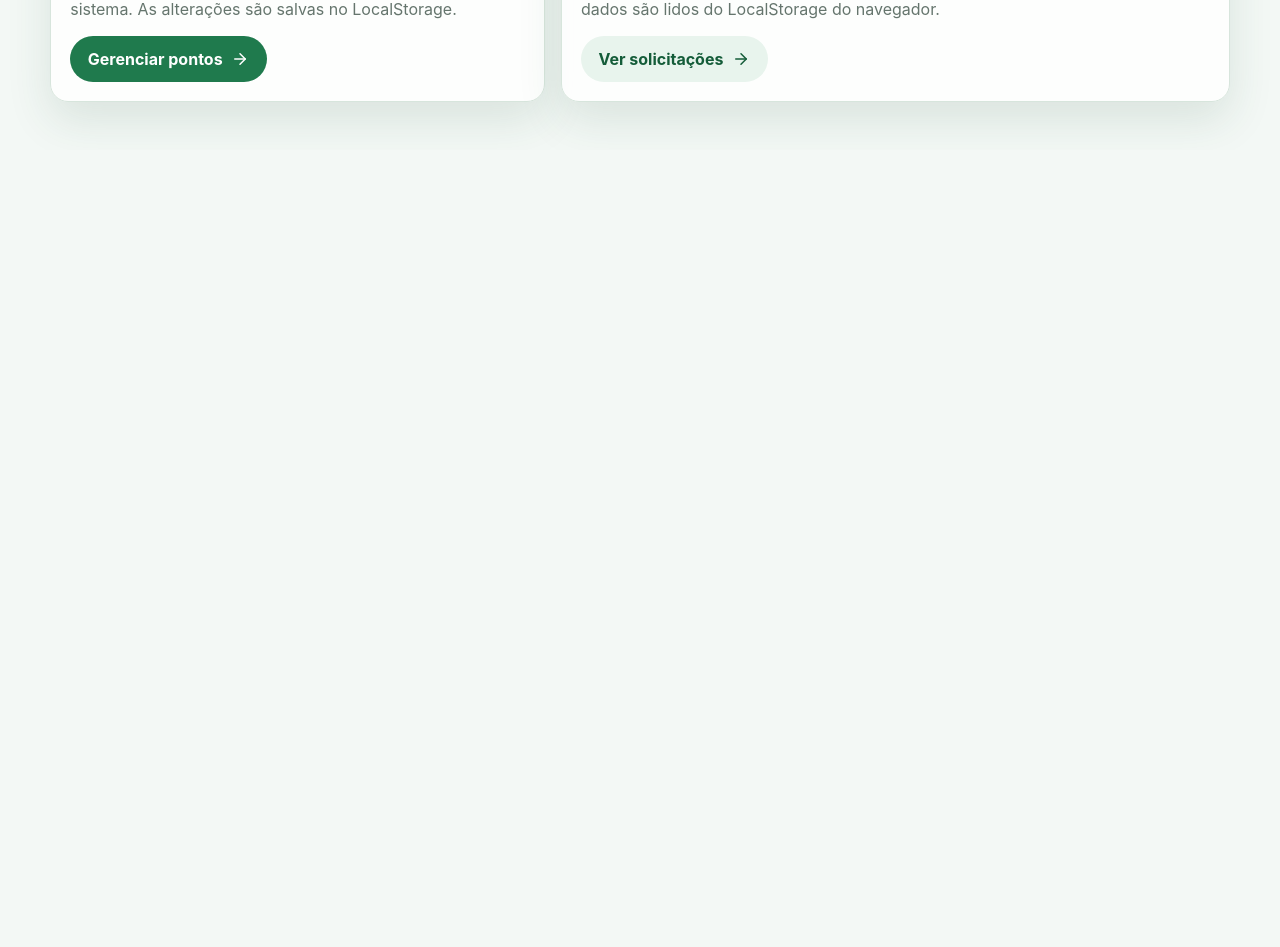
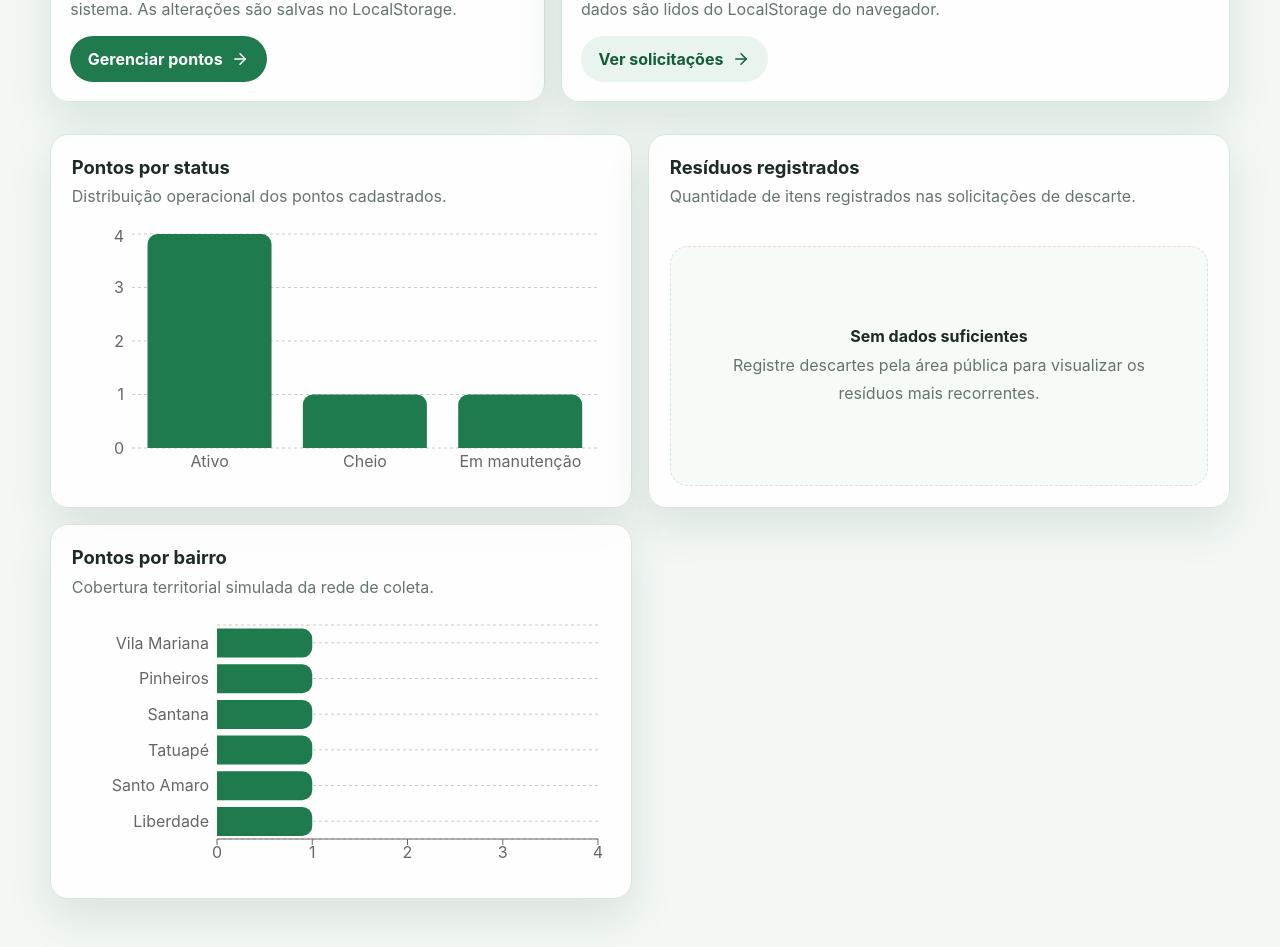
Before and after one commit to FelipeHolandaNovelino/ecoponto-sp, a React (Vite) app: page /admin in a window 1280 px wide. Shown: the part 680-1627 px from the top of the page. Before the commit the page ends 830 px from the top, so only its background shows below. Built offline with nearby package versions, Linux system fonts and the light colour scheme.

Commit message:
feat: adiciona dashboard com graficos de barras

```diff
--- /dev/null
+++ b/src/features/dashboard/components/DashboardBarChart.jsx
@@ -0,0 +1,99 @@
+import {
+  Bar,
+  BarChart,
+  CartesianGrid,
+  ResponsiveContainer,
+  Tooltip,
+  XAxis,
+  YAxis,
+} from "recharts";
+
+/**
+ * Formata números no padrão brasileiro para melhorar a leitura dos tooltips.
+ */
+function formatNumber(value) {
+  return new Intl.NumberFormat("pt-BR").format(Number(value) || 0);
+}
+
+/**
+ * Componente reutilizável para gráficos de barras do dashboard.
+ *
+ * O projeto evita gráfico de pizza por decisão visual e usa barras porque elas
+ * facilitam comparação direta entre categorias, status e bairros.
+ */
+export function DashboardBarChart({
+  title,
+  description,
+  data,
+  labelKey,
+  dataKey,
+  valueLabel,
+  emptyMessage,
+  layout = "horizontal",
+}) {
+  const hasData = data.some((item) => Number(item[dataKey]) > 0);
+  const isHorizontalBar = layout === "vertical";
+
+  return (
+    <article className="dashboard-chart-card">
+      <div className="dashboard-chart-header">
+        <h2>{title}</h2>
+        <p>{description}</p>
+      </div>
+
+      {hasData ? (
+        <div className="dashboard-chart-wrapper">
+          <ResponsiveContainer width="100%" height="100%">
+            <BarChart
+              data={data}
+              layout={isHorizontalBar ? "vertical" : "horizontal"}
+              margin={{
+                top: 8,
+                right: 12,
+                bottom: 8,
+                left: isHorizontalBar ? 20 : 0,
+              }}
+            >
+              <CartesianGrid strokeDasharray="3 3" vertical={false} />
+
+              {isHorizontalBar ? (
+                <>
+                  <XAxis type="number" allowDecimals={false} />
+                  <YAxis
+                    type="category"
+                    dataKey={labelKey}
+                    width={125}
+                    tickLine={false}
+                    axisLine={false}
+                  />
+                </>
+              ) : (
+                <>
+                  <XAxis dataKey={labelKey} tickLine={false} axisLine={false} />
+                  <YAxis allowDecimals={false} tickLine={false} axisLine={false} />
+                </>
+              )}
+
+              <Tooltip
+                formatter={(value) => [formatNumber(value), valueLabel]}
+                labelFormatter={(label) => String(label)}
+              />
+
+              <Bar
+                dataKey={dataKey}
+                name={valueLabel}
+                fill="var(--color-primary)"
+                radius={isHorizontalBar ? [0, 10, 10, 0] : [10, 10, 0, 0]}
+              />
+            </BarChart>
+          </ResponsiveContainer>
+        </div>
+      ) : (
+        <div className="dashboard-chart-empty">
+          <strong>Sem dados suficientes</strong>
+          <p>{emptyMessage}</p>
+        </div>
+      )}
+    </article>
+  );
+}
--- /dev/null
+++ b/src/features/dashboard/utils/dashboardMetrics.js
@@ -0,0 +1,93 @@
+const POINT_STATUS_ORDER = ["Ativo", "Cheio", "Em manutenção"];
+
+/**
+ * Agrupa uma lista por chave e soma uma quantidade.
+ *
+ * Essa função evita repetição nas métricas do dashboard, já que várias análises
+ * seguem o mesmo padrão: agrupar dados e transformar em uma lista para gráfico.
+ */
+function groupAndSum(items, getGroupKey, getQuantity = () => 1) {
+  const groupedItems = items.reduce((accumulator, item) => {
+    const groupKey = getGroupKey(item);
+    const quantity = Number(getQuantity(item)) || 0;
+
+    if (!groupKey) {
+      return accumulator;
+    }
+
+    accumulator[groupKey] = (accumulator[groupKey] || 0) + quantity;
+
+    return accumulator;
+  }, {});
+
+  return Object.entries(groupedItems)
+    .map(([label, total]) => ({
+      label,
+      total,
+    }))
+    .sort((firstItem, secondItem) => secondItem.total - firstItem.total);
+}
+
+/**
+ * Calcula os números principais exibidos nos cards superiores do dashboard.
+ *
+ * Esses dados são derivados dos pontos e solicitações persistidos no
+ * LocalStorage, mantendo o painel conectado ao estado real do MVP.
+ */
+export function getDashboardSummary(points, requests) {
+  const activePoints = points.filter((point) => point.status === "Ativo");
+
+  const pendingRequests = requests.filter(
+    (request) => request.status === "Pendente"
+  );
+
+  const estimatedVolumeKg = points.reduce((total, point) => {
+    return total + Number(point.estimatedVolumeKg || 0);
+  }, 0);
+
+  const servedDistricts = new Set(points.map((point) => point.district));
+
+  return {
+    activePointsCount: activePoints.length,
+    pendingRequestsCount: pendingRequests.length,
+    estimatedVolumeKg,
+    servedDistrictsCount: servedDistricts.size,
+  };
+}
+
+/**
+ * Monta os dados de pontos por status.
+ *
+ * A ordem fixa ajuda o dashboard a manter consistência visual mesmo quando
+ * algum status ainda não possui pontos cadastrados.
+ */
+export function buildPointStatusData(points) {
+  return POINT_STATUS_ORDER.map((status) => ({
+    label: status,
+    total: points.filter((point) => point.status === status).length,
+  }));
+}
+
+/**
+ * Monta os dados de resíduos registrados nas solicitações.
+ *
+ * Usamos a quantidade informada pelo usuário, não apenas o número de
+ * solicitações, porque isso representa melhor o volume de itens descartados.
+ */
+export function buildRequestWasteTypeData(requests) {
+  return groupAndSum(
+    requests,
+    (request) => request.wasteType,
+    (request) => request.quantity
+  );
+}
+
+/**
+ * Monta os dados de pontos cadastrados por bairro.
+ *
+ * Essa métrica ajuda o administrador a visualizar a cobertura territorial
+ * simulada da plataforma.
+ */
+export function buildDistrictPointData(points) {
+  return groupAndSum(points, (point) => point.district);
+}
--- a/src/pages/AdminDashboardPage.jsx
+++ b/src/pages/AdminDashboardPage.jsx
@@ -8,26 +8,30 @@ import {
 import { Link } from "react-router-dom";
 
 import { getStoredCollectionPoints } from "../features/collection-points/utils/collectionPointsStorage.js";
+import { DashboardBarChart } from "../features/dashboard/components/DashboardBarChart.jsx";
+import {
+  buildDistrictPointData,
+  buildPointStatusData,
+  buildRequestWasteTypeData,
+  getDashboardSummary,
+} from "../features/dashboard/utils/dashboardMetrics.js";
 import { getStoredDisposalRequests } from "../features/disposal-requests/utils/disposalRequestsStorage.js";
+import "../styles/dashboard.css";
 
 export function AdminDashboardPage() {
   /**
-   * O dashboard lê dados persistidos localmente para refletir o estado real
-   * do MVP, em vez de exibir apenas números fixos.
+   * O dashboard lê diretamente os dados persistidos no LocalStorage.
+   *
+   * Isso mantém os indicadores sincronizados com o CRUD de pontos e com os
+   * registros de descarte feitos pela área pública.
    */
   const points = getStoredCollectionPoints();
   const requests = getStoredDisposalRequests();
 
-  const activePoints = points.filter((point) => point.status === "Ativo");
-  const pendingRequests = requests.filter(
-    (request) => request.status === "Pendente"
-  );
-
-  const estimatedVolumeKg = points.reduce((total, point) => {
-    return total + Number(point.estimatedVolumeKg || 0);
-  }, 0);
-
-  const servedDistricts = new Set(points.map((point) => point.district));
+  const summary = getDashboardSummary(points, requests);
+  const pointStatusData = buildPointStatusData(points);
+  const requestWasteTypeData = buildRequestWasteTypeData(requests);
+  const districtPointData = buildDistrictPointData(points);
 
   return (
     <section className="page-section">
@@ -44,25 +48,25 @@ export function AdminDashboardPage() {
         <article className="stat-card">
           <MapPin size={24} />
           <span>Pontos ativos</span>
-          <strong>{activePoints.length}</strong>
+          <strong>{summary.activePointsCount}</strong>
         </article>
 
         <article className="stat-card">
           <ClipboardList size={24} />
           <span>Solicitações pendentes</span>
-          <strong>{pendingRequests.length}</strong>
+          <strong>{summary.pendingRequestsCount}</strong>
         </article>
 
         <article className="stat-card">
           <Recycle size={24} />
           <span>Volume estimado</span>
-          <strong>{estimatedVolumeKg}kg</strong>
+          <strong>{summary.estimatedVolumeKg}kg</strong>
         </article>
 
         <article className="stat-card">
           <BarChart3 size={24} />
           <span>Bairros atendidos</span>
-          <strong>{servedDistricts.size}</strong>
+          <strong>{summary.servedDistrictsCount}</strong>
         </article>
       </div>
 
@@ -93,6 +97,40 @@ export function AdminDashboardPage() {
           </Link>
         </article>
       </div>
+
+      <div className="dashboard-chart-grid">
+        <DashboardBarChart
+          title="Pontos por status"
+          description="Distribuição operacional dos pontos cadastrados."
+          data={pointStatusData}
+          labelKey="label"
+          dataKey="total"
+          valueLabel="Pontos"
+          emptyMessage="Cadastre pontos de coleta para visualizar a distribuição por status."
+        />
+
+        <DashboardBarChart
+          title="Resíduos registrados"
+          description="Quantidade de itens registrados nas solicitações de descarte."
+          data={requestWasteTypeData}
+          labelKey="label"
+          dataKey="total"
+          valueLabel="Itens"
+          layout="vertical"
+          emptyMessage="Registre descartes pela área pública para visualizar os resíduos mais recorrentes."
+        />
+
+        <DashboardBarChart
+          title="Pontos por bairro"
+          description="Cobertura territorial simulada da rede de coleta."
+          data={districtPointData}
+          labelKey="label"
+          dataKey="total"
+          valueLabel="Pontos"
+          layout="vertical"
+          emptyMessage="Cadastre pontos com bairros informados para visualizar a cobertura territorial."
+        />
+      </div>
     </section>
   );
 }
--- /dev/null
+++ b/src/styles/dashboard.css
@@ -0,0 +1,64 @@
+/**
+ * Estilos específicos dos gráficos do dashboard.
+ *
+ * Mantemos essas regras separadas do global.css para evitar que o arquivo
+ * global cresça demais com estilos muito específicos de uma única área.
+ */
+
+.dashboard-chart-grid {
+  display: grid;
+  grid-template-columns: repeat(2, minmax(0, 1fr));
+  gap: 1rem;
+}
+
+.dashboard-chart-card {
+  display: grid;
+  gap: 1rem;
+  min-height: 360px;
+  padding: 1.3rem;
+  background: rgba(255, 255, 255, 0.86);
+  border: 1px solid var(--color-border);
+  border-radius: var(--radius-md);
+  box-shadow: var(--shadow-soft);
+}
+
+.dashboard-chart-header h2 {
+  margin-bottom: 0.35rem;
+}
+
+.dashboard-chart-header p {
+  margin-bottom: 0;
+}
+
+.dashboard-chart-wrapper {
+  width: 100%;
+  height: 260px;
+}
+
+.dashboard-chart-empty {
+  display: grid;
+  min-height: 220px;
+  place-items: center;
+  align-content: center;
+  gap: 0.4rem;
+  padding: 1.5rem;
+  text-align: center;
+  background: #f7fbf8;
+  border: 1px dashed var(--color-border);
+  border-radius: var(--radius-md);
+}
+
+.dashboard-chart-empty strong {
+  color: var(--color-text);
+}
+
+.dashboard-chart-empty p {
+  max-width: 420px;
+  margin-bottom: 0;
+}
+
+@media (max-width: 880px) {
+  .dashboard-chart-grid {
+    grid-template-columns: 1fr;
+  }
+}
```
